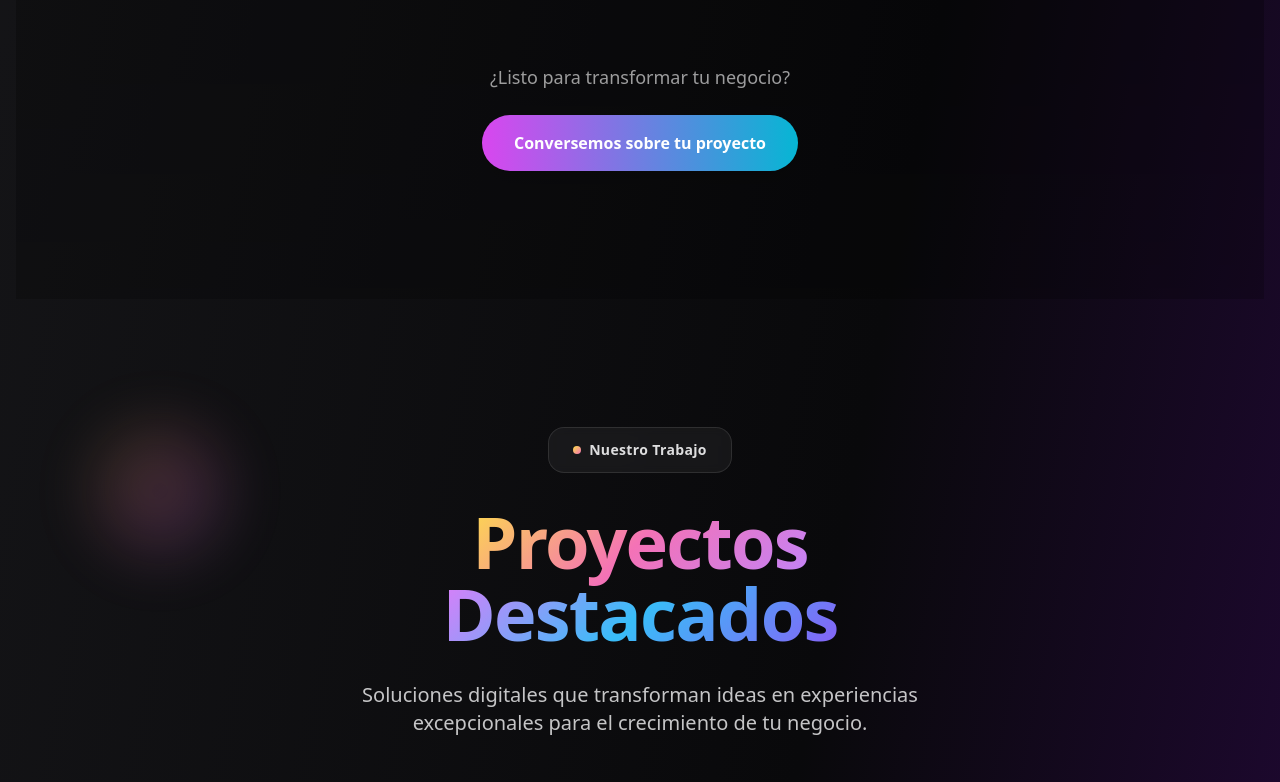
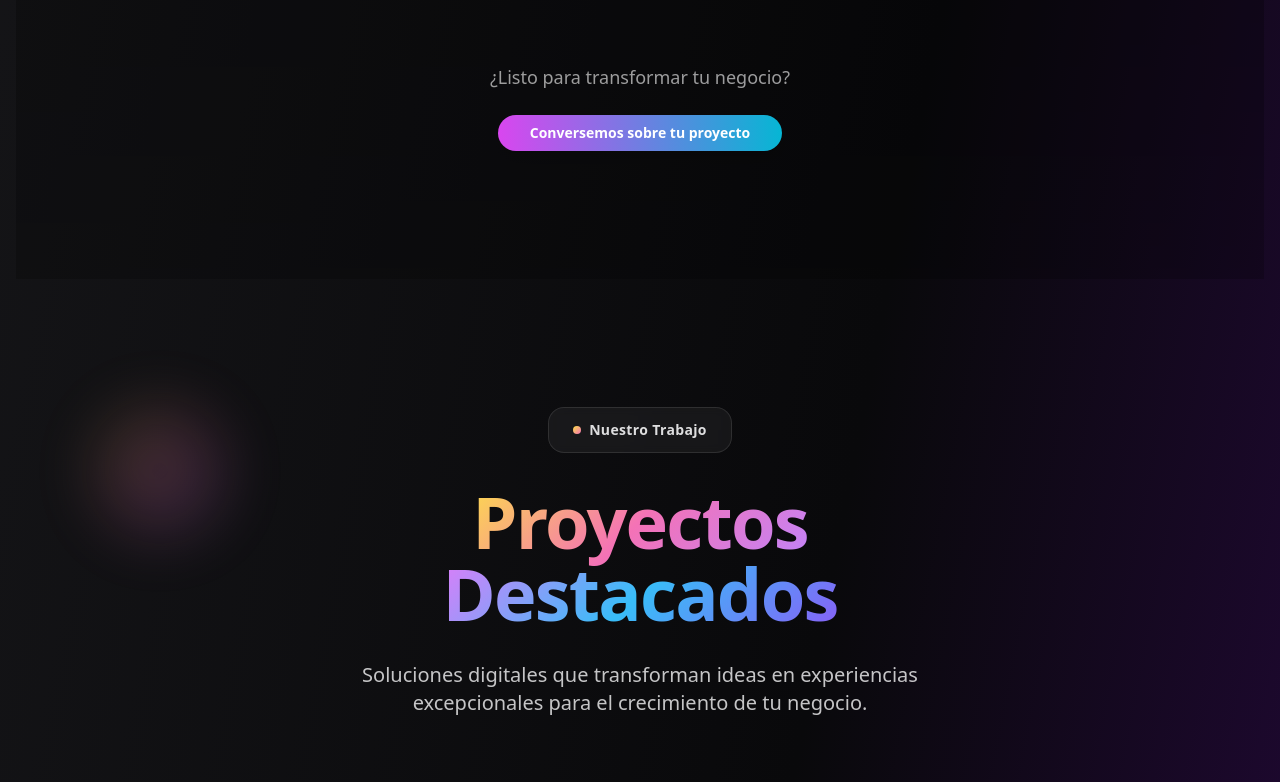
Before and after one commit to Jvargast/wou-portfolio, a Next.js app: page / in a window 1280 px wide. Shown: the part 1738-2520 px from the top of the page. Built offline with nearby package versions, Linux system fonts and the light colour scheme.

Commit message:
Wrap CTA buttons with links

```diff
--- a/src/components/sections/AboutUs.tsx
+++ b/src/components/sections/AboutUs.tsx
@@ -2,6 +2,8 @@
 import { motion } from "framer-motion";
 import { useInView } from "react-intersection-observer";
 import { LucideCode, LucideZap, LucideHeadphones } from "lucide-react";
+import Link from "next/link";
+import { Button } from "@/components/ui/button";
 
 const services = [
   {
@@ -139,9 +141,12 @@ export default function AboutUs() {
             <p className="text-xl text-white/90 mb-8 leading-relaxed">
               ¿Tienes una idea? Hablemos y veamos cómo la hacemos realidad.
             </p>
-            <button className="inline-flex items-center px-10 py-4 bg-gradient-to-r from-fuchsia-500 to-cyan-500 rounded-full text-white font-semibold text-lg shadow-lg shadow-fuchsia-500/20 transition-all duration-300 hover:scale-105 hover:shadow-xl hover:shadow-fuchsia-500/30 active:scale-95">
-              Empezar mi proyecto
-            </button>
+            <Button
+              asChild
+              className="inline-flex items-center px-10 py-4 bg-gradient-to-r from-fuchsia-500 to-cyan-500 rounded-full text-white font-semibold text-lg shadow-lg shadow-fuchsia-500/20 transition-all duration-300 hover:scale-105 hover:shadow-xl hover:shadow-fuchsia-500/30 active:scale-95"
+            >
+              <Link href="#contacto">Empezar mi proyecto</Link>
+            </Button>
           </div>
         </motion.div>
       </div>
--- a/src/components/sections/Contact.tsx
+++ b/src/components/sections/Contact.tsx
@@ -10,6 +10,8 @@ import {
   LucideSend,
 } from "lucide-react";
 import { useState } from "react";
+import Link from "next/link";
+import { Button } from "@/components/ui/button";
 
 const contactMethods = [
   {
@@ -294,10 +296,15 @@ export default function Contact() {
                 Si necesitas tu proyecto listo ya, podemos ayudarte con tiempos
                 de entrega express.
               </p>
-              <button className="inline-flex items-center px-6 py-3 bg-white/10 border border-white/20 rounded-xl text-white font-semibold transition-all duration-200 hover:bg-white/20 hover:scale-105">
-                Contacto directo
-                <LucideArrowRight className="w-4 h-4 ml-2" />
-              </button>
+              <Button
+                asChild
+                className="inline-flex items-center px-6 py-3 bg-white/10 border border-white/20 rounded-xl text-white font-semibold transition-all duration-200 hover:bg-white/20 hover:scale-105"
+              >
+                <Link href="#contacto">
+                  Contacto directo
+                  <LucideArrowRight className="w-4 h-4 ml-2" />
+                </Link>
+              </Button>
             </div>
           </motion.div>
         </div>
--- a/src/components/sections/Hero.tsx
+++ b/src/components/sections/Hero.tsx
@@ -2,6 +2,7 @@
 import { motion, Variants } from "framer-motion";
 import { useInView } from "react-intersection-observer";
 import Image from "next/image";
+import Link from "next/link";
 import { Button } from "@/components/ui/button";
 import { useMemo } from "react";
 
@@ -96,6 +97,7 @@ export default function Hero() {
 
           <motion.div variants={fadeUp} custom={2}>
             <Button
+              asChild
               size="lg"
               className="relative inline-flex items-center justify-center rounded-2xl px-10 py-5 font-semibold transition-all duration-300 shadow-xl hover:scale-105"
               style={{
@@ -104,9 +106,11 @@ export default function Hero() {
                 boxShadow: "0 4px 40px 0 rgba(163, 60, 246, 0.2)",
               }}
             >
-              <span className="relative z-10 text-lg font-bold text-white tracking-wide">
-                Comienza tu proyecto
-              </span>
+              <Link href="#contacto">
+                <span className="relative z-10 text-lg font-bold text-white tracking-wide">
+                  Comienza tu proyecto
+                </span>
+              </Link>
             </Button>
           </motion.div>
         </motion.div>
--- a/src/components/sections/Projects.tsx
+++ b/src/components/sections/Projects.tsx
@@ -4,6 +4,7 @@ import { motion, Variants } from "framer-motion";
 import { useState, useEffect } from "react";
 import { useInView } from "react-intersection-observer";
 import Image from "next/image";
+import Link from "next/link";
 import {
   Carousel,
   CarouselContent,
@@ -209,6 +210,7 @@ export default function Proyectos() {
                           }}
                         >
                           <Button
+                            asChild
                             size="sm"
                             className="rounded-2xl px-6 py-3 font-semibold shadow-xl"
                             style={{
@@ -216,9 +218,11 @@ export default function Proyectos() {
                                 "linear-gradient(135deg, #d946ef 0%, #9333ea 50%, #3b82f6 100%)",
                             }}
                           >
-                            <span className="text-sm font-bold text-white">
-                              Ver Proyecto →
-                            </span>
+                            <Link href={project.link}>
+                              <span className="text-sm font-bold text-white">
+                                Ver Proyecto →
+                              </span>
+                            </Link>
                           </Button>
                         </div>
                       </div>
--- a/src/components/sections/Services.tsx
+++ b/src/components/sections/Services.tsx
@@ -7,6 +7,8 @@ import {
   LucideRocket,
   LucideArrowUpRight,
 } from "lucide-react";
+import Link from "next/link";
+import { Button } from "@/components/ui/button";
 
 const services = [
   {
@@ -172,9 +174,12 @@ export default function Services() {
           <p className="text-white/60 mb-6 text-lg">
             ¿Listo para transformar tu negocio?
           </p>
-          <button className="px-8 py-4 bg-gradient-to-r from-fuchsia-500 to-cyan-500 rounded-full text-white font-semibold shadow-lg transition-all duration-200 hover:scale-105 active:scale-95">
-            Conversemos sobre tu proyecto
-          </button>
+          <Button
+            asChild
+            className="px-8 py-4 bg-gradient-to-r from-fuchsia-500 to-cyan-500 rounded-full text-white font-semibold shadow-lg transition-all duration-200 hover:scale-105 active:scale-95"
+          >
+            <Link href="#contacto">Conversemos sobre tu proyecto</Link>
+          </Button>
         </motion.div>
       </div>
     </section>
```
